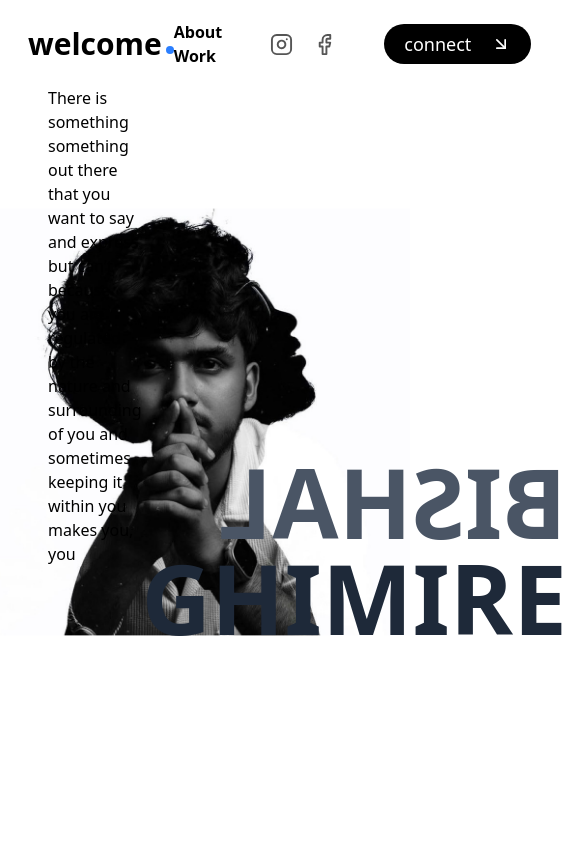
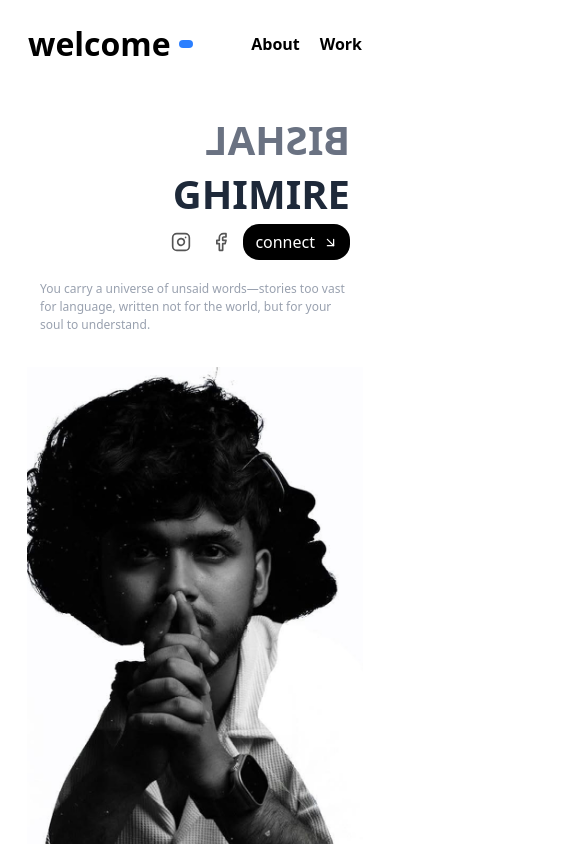
Before and after one commit to isantoshgyawali/bishal, a React (Vite) app: page / in a window 390 px wide. Shown: the whole page, 567 px wide, since content can reach past the window. Built offline with nearby package versions, Linux system fonts and the light colour scheme.

Commit message:
responsive home

```diff
--- a/index.html
+++ b/index.html
@@ -5,7 +5,7 @@
     <link rel="icon" type="image/svg+xml" href="/vite.svg" />
     <link href="/dist/styles.css" rel="stylesheet">
     <meta name="viewport" content="width=device-width, initial-scale=1.0" />
-    <title>Vite + React + TS</title>
+    <title>Bishal Ghimire</title>
   </head>
   <body>
     <div id="root"></div>
--- a/src/App.tsx
+++ b/src/App.tsx
@@ -1,13 +1,18 @@
-import { useRoutes } from "react-router-dom"
-import { routes } from "./utils/routes"
+import { Route, Routes } from "react-router-dom"
 import NavBar from "./components/ui/navbar"
+import Layout from "./components/Layout"
+import HomePage from "./components/pages/home"
+import WaitPage from "./components/pages/wait"
 
 export default function App() {
-    const AppRoutes = () => useRoutes(routes)
     return (
-        <>
-            <NavBar/>
-            <AppRoutes/>
-        </>
+        <Layout>
+            <Routes>
+                <Route path="/" element={<HomePage />} />
+                <Route path="/about" element={<WaitPage />} />
+                <Route path="/work" element={<WaitPage />} />
+                <Route path="/connect" element={<WaitPage />} />
+            </Routes>
+        </Layout>
     )
 }
--- /dev/null
+++ b/src/components/Layout.tsx
@@ -0,0 +1,10 @@
+import NavBar from "./ui/navbar";
+
+export default function Layout({ children }: { children: React.ReactNode }) {
+    return (
+        <main className="overflow-y-hidden h-screen">
+            <NavBar />
+            {children}
+        </main>
+    )
+}
--- a/src/components/pages/home.tsx
+++ b/src/components/pages/home.tsx
@@ -1,16 +1,36 @@
-import HOME_PAGE_IMG from "../../assets/home-image.jpeg"
+import { FiArrowDownRight, FiFacebook, FiInstagram } from "react-icons/fi"
+import HOME_PAGE_IMG from "../../assets/home-image.jpg"
+import { Link } from "react-router-dom"
 export default function HomePage() {
     return (
-        <div className="h-dvh w-dvw px-12 flex flex-row justify-between items-center relative">
-            <p className="max-w-64 mb-48">
-                There is something something out there that you want to say and express but can’t because you are regulated by the nature and surrounding of you and sometimes keeping it within you makes you, you
+        <div className="h-[93dvh] md:h-dvh w-dvw px-10 md:px-12 py-7 md:py-0 flex flex-col justify-start items-end  md:flex-row-reverse md:justify-between md:items-center relative flex-wrap">
+            <div className="flex flex-col items-end md:justify-center md:self-end md:-translate-y-20">
+                <p className="text-[clamp(2.5rem,10vw,6rem)] font-bold text-gray-500 transform scale-x-[-1] text-start leading-12 md:leading-none">BISHAL</p>
+                <p className="text-[clamp(2.5rem,10vw,6rem)] font-bold text-gray-800 text-end">GHIMIRE</p>
+
+                <div className="flex flex-row items-center justify-end gap-3 md:hidden mb-5">
+                    <div className="flex flex-row gap-x-5">
+                        <a href="https://www.instagram.com/bishal_ghimire07">
+                            <FiInstagram size={20} color="#000a" />
+                        </a>
+                        <a href="https://www.facebook.com/bishal.ghimire.9404362">
+                            <FiFacebook size={20} color="#000a" />
+                        </a>
+                    </div>
+
+                    <div className="flex flex-row items-center justify-center gap-x-2 bg-black rounded-2xl px-3 py-1.5">
+                        <Link to="/connect" className="text-white text-[clamp(0.75rem, 1vw, 2rem)] font-normal">connect</Link>
+                        <FiArrowDownRight size={15} color="#fff" />
+                    </div>
+                </div>
+            </div>
+            <p className="max-w-96 self-start md:self-auto md:max-w-64 text-gray-400 text-[clamp(0.75rem,3vw,1.25rem)]">
+                You carry a universe of unsaid words—stories too vast for language, written not for the world, but for your soul to understand.
             </p>
-            <div className="absolute inset-0 flex justify-center items-center -z-10">
-                <img src={HOME_PAGE_IMG} className="max-h-dvh w-auto scale-110" />
-            </div>
-            <div className="flex flex-col items-end justify-center translate-y-32">
-                <p className="text-8xl font-bold text-gray-600 transform scale-x-[-1]">BISHAL</p>
-                <p className="text-8xl font-bold text-gray-800">GHIMIRE</p>
+
+            {/* No relation to visual hierarchy and box model - this is independent  */}
+            <div className="absolute inset-0 flex justify-center items-end md:items-center -z-10">
+                <img src={HOME_PAGE_IMG} className="h-[60dvh] md:h-dvh w-dvw max-w-64 min-w-fit" />
             </div>
         </div>
     )
--- /dev/null
+++ b/src/components/pages/wait.tsx
@@ -0,0 +1,10 @@
+import { Link } from "react-router-dom";
+
+export default function WaitPage() {
+    return (
+        <div className="h-dvh w-dvw flex flex-col items-center justify-center gap-5">
+            <p className="font-bold text-3xl">Currently Unavailable.</p>
+            <Link to="/" className="text-xl bg-black px-5 py-2 rounded-2xl text-white font-bold">back to home</Link>
+        </div>
+    )
+}
--- a/src/components/ui/navbar.tsx
+++ b/src/components/ui/navbar.tsx
@@ -1,27 +1,32 @@
 import { FiFacebook, FiInstagram, FiArrowDownRight } from "react-icons/fi"
+import { Link } from "react-router-dom"
 
 export default function NavBar() {
     return (
-        <header className="w-full fixed flex flex-row justify-between items-center px-7 py-5">
-            <div className="flex flex-row items-end gap-x-1">
-                <p className="text-3xl font-bold">welcome</p>
-                <span className="h-2 aspect-square mb-2 rounded-full bg-blue-500"></span>
+        <header className="w-full md:fixed z-50 flex flex-row justify-between items-center px-7 py-5">
+            <div className="flex flex-row items-center gap-x-2">
+                <p className="text-[clamp(2rem,6vw,4rem)] font-bold">welcome</p>
+                <span className="h-[min(2vw,1.5rem)] aspect-video rounded-full bg-blue-500"></span>
             </div>
             <div className="flex flex-row items-center justify-between gap-x-12">
-                <div className="flex-col items-start justify-center">
-                    <p className="text-base font-bold">About</p>
-                    <p className="text-base font-bold">Work</p>
+                <div className="flex flex-row gap-5 md:gap-0 md:flex-col items-start justify-center">
+                    <Link to="/about" className="text-base font-bold">About</Link>
+                    <Link to="/work" className="text-base font-bold">Work</Link>
                 </div>
 
                 {/* social-profiles */}
-                <div className="flex flex-row gap-x-5">
-                    <FiInstagram size={23} color="#000a" href="https://www.instagram.com/bishal_ghimire07"/>
-                    <FiFacebook size={23} color="#000a" href="https://www.facebook.com/bishal.ghimire.9404362"/>
+                <div className="hidden flex-row gap-x-5 md:flex">
+                    <a href="https://www.instagram.com/bishal_ghimire07">
+                        <FiInstagram size={23} color="#000a" />
+                    </a>
+                    <a href="https://www.facebook.com/bishal.ghimire.9404362">
+                        <FiFacebook size={23} color="#000a" />
+                    </a>
                 </div>
 
-                <div className="flex flex-row items-center justify-center gap-x-5 bg-black rounded-4xl px-5 py-1.5">
-                    <p className="text-white text-lg font-normal">connect</p>
-                    <FiArrowDownRight size={20} color="#fff"/>
+                <div className="hidden md:flex flex-row items-center justify-center gap-x-5 bg-black rounded-4xl px-5 py-1.5">
+                    <Link to="/connect" className="text-white text-lg font-normal">connect</Link>
+                    <FiArrowDownRight size={20} color="#fff" />
                 </div>
             </div>
         </header>
--- a/src/main.tsx
+++ b/src/main.tsx
@@ -9,5 +9,5 @@ createRoot(document.getElementById('root')!).render(
     <BrowserRouter>
         <App />
     </BrowserRouter>
-  </StrictMode>,
+  </StrictMode>
 )
```
Also changed, not shown: src/assets/home-image.jpeg (deleted), src/assets/home-image.jpg (added).
